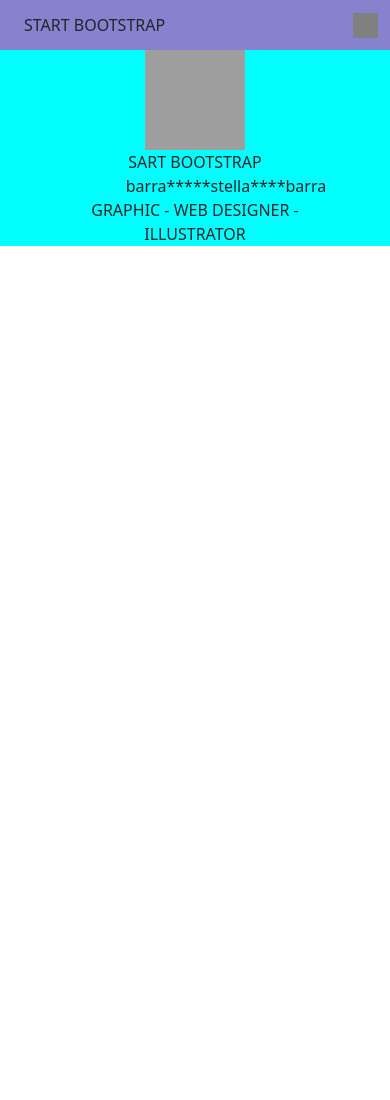
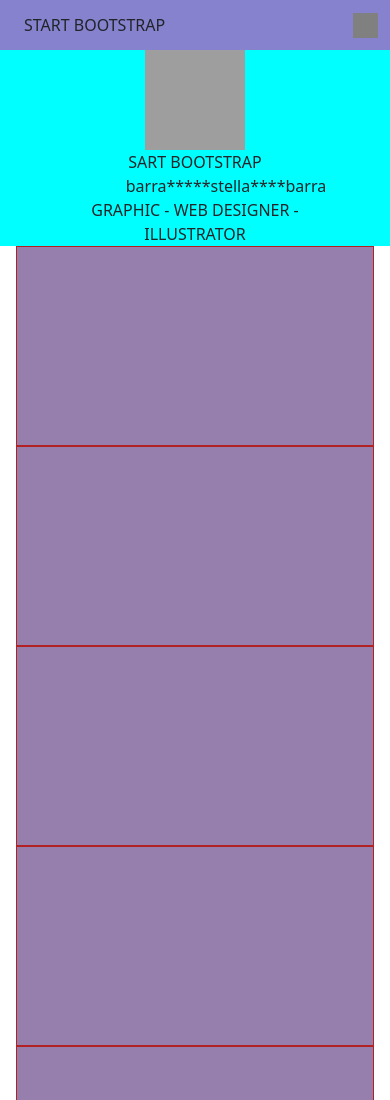
Before and after one commit to MattFofo/html-css-bootstrap-freelancer, a plain HTML site: page index.html in a window 390 px wide. Shown: the top 1100 px of the page. Before the commit the page ends 844 px from the top, so only its background shows below. Drawn offline with nearby package versions, Linux system fonts and the light colour scheme; grey boxes are pictures that could not be loaded.

Commit message:
prova layout 2 sezione responsive

```diff
--- a/css/style.css
+++ b/css/style.css
@@ -40,3 +40,13 @@
 .row [class*="col-"] {
     text-align: center;
 }
+
+
+/* seconda sezione */
+
+
+.row.prova div{
+    height: 200px;
+    background-color: rgb(151, 127, 173);
+    border: 1px solid firebrick;
+}
--- a/index.html
+++ b/index.html
@@ -50,5 +50,19 @@
         </section>
 
 
+        <!-- seconda sezione "portfolio" -->
+
+        <section class="container-fluid">
+            <div class="row justify-content-center prova">
+                <div class="col-11 col-sm-6 col-md-4"></div>
+                <div class="col-11 col-sm-6 col-md-4"></div>
+                <div class="col-11 col-sm-6 col-md-4"></div>
+                <div class="col-11 col-sm-6 col-md-4"></div>
+                <div class="col-11 col-sm-6 col-md-4"></div>
+                <div class="col-11 col-sm-6 col-md-4"></div>
+            </div>
+        </section>
+
+
     </body>
 </html>
```
